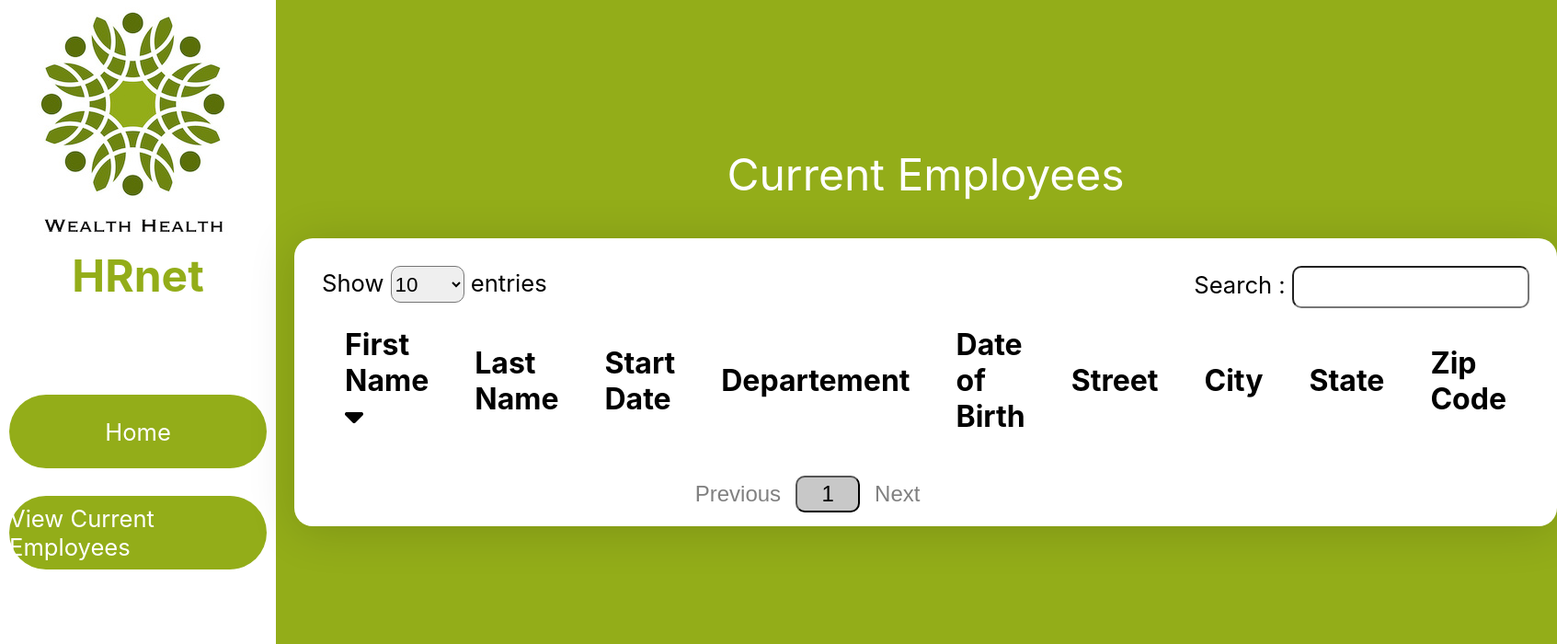
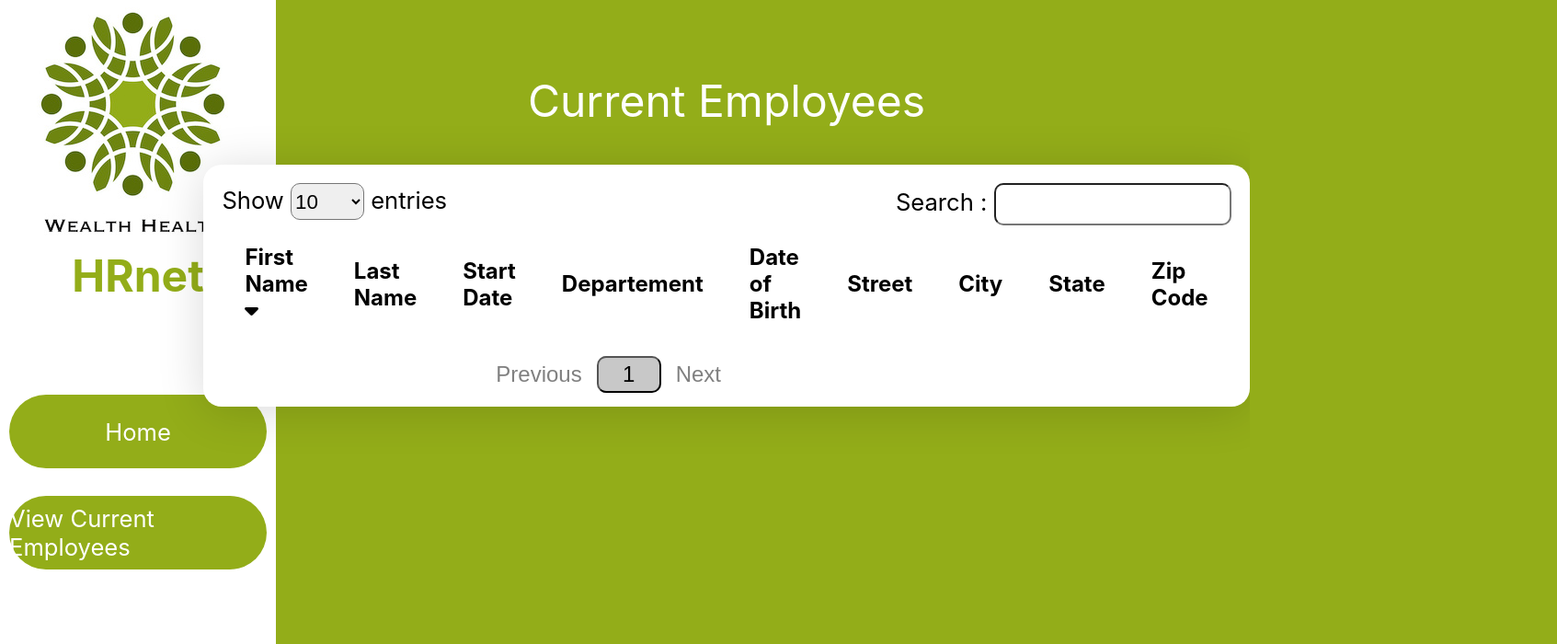
Before and after one commit to Alexlemars/boucher_alexis_14_24052022__Hrnet, a React (Create React App) app: page /employees in a window 1280 px wide. Shown: the top 700 px of the page at 92% size, 1693 px wide, since content can reach past the window. Built offline with nearby package versions, Linux system fonts and the light colour scheme.

Commit message:
Integration du module npmModal dans le projet

```diff
--- a/package.json
+++ b/package.json
@@ -3,6 +3,7 @@
   "version": "0.1.0",
   "private": true,
   "dependencies": {
+    "@alexlemars_75/npm-modal": "^0.1.0",
     "@fortawesome/fontawesome-svg-core": "^6.1.1",
     "@fortawesome/free-solid-svg-icons": "^6.1.1",
     "@fortawesome/react-fontawesome": "^0.1.18",
--- a/src/component/employees-form/EmployeesForm.jsx
+++ b/src/component/employees-form/EmployeesForm.jsx
@@ -11,7 +11,7 @@ import { addEmployee } from "../../redux/actions/addEmployee";
 import { departments } from "../../data/departments";
 import { states } from "../../data/states";
 
-export default function EmployeesForm() {
+export default function EmployeesForm({ handleVisible }) {
   const [firstName, setFirstName] = useState("");
   const [lastName, setLastName] = useState("");
   const [dateOfBirth, setDateOfBirth] = useState("");
@@ -21,7 +21,6 @@ export default function EmployeesForm() {
   const [state, setState] = useState("Alabama");
   const [zipCode, setZipCode] = useState("");
   const [department, setDepartment] = useState("Sales");
-  const [button, setButton] = useState(false);
 
   const [validation, setValidation] = useState(true);
 
@@ -82,7 +81,9 @@ export default function EmployeesForm() {
         department
       }))
 
+      handleVisible(e);
       clearInput()
+      setValidation(true);
 
     } else {
       setValidation(false);
--- a/src/pages/HomePage.jsx
+++ b/src/pages/HomePage.jsx
@@ -1,20 +1,33 @@
-import React from 'react'
+import React,{useState} from 'react'
 
 import Title from '../component/title/Title'
 import EmployeesForm from '../component/employees-form/EmployeesForm'
+
+import {Modal} from '@alexlemars_75/npm-modal'
 
 
 
 
 export default function HomePage() {
 
+  const [visible,setVisible] = useState(false)
+
+  const handleVisible = (e)=>{
+    e.preventDefault()
+    setVisible(true)
+  }
+  const handleNotVisible = (e)=>{
+    e.preventDefault()
+    setVisible(false)
+  }
+
 
   return (
     <div>
         <main className='home-page'>
             <Title title="Create Employees" className="home-page__subtitle"/>
-            <EmployeesForm/>
-
+            <EmployeesForm handleVisible={handleVisible}/>
+            <Modal message="Employee Created !"  className={visible ? 'modalVisible' : 'modalNotVisible'}  handleNotVisible={handleNotVisible}/>
         </main>
     </div>
   )
--- a/src/sass/components/_table.scss
+++ b/src/sass/components/_table.scss
@@ -1,7 +1,7 @@
 .table{
     &-container{
         background-color: $color-secondary;
-        padding: 30px;
+        padding: 20px;
         border-radius: 20px;
         box-shadow: 0 5px 50px rgba(0,0,0,0.15);
         position: relative;
@@ -16,11 +16,11 @@
         }
         & th{
             text-align: left;
-            font-size: 2rem;
+            font-size: 1.5rem;
             cursor: pointer;
         }
         & td{
-            font-size: 1.4rem;
+            font-size: 1.3rem;
             border-top: 1px solid rgba(0, 0, 0, 0.2);
             border-bottom: 1px solid rgba(0, 0, 0, 0.2);
         }
--- a/src/sass/pages/_employees-page.scss
+++ b/src/sass/pages/_employees-page.scss
@@ -4,13 +4,11 @@
     flex-direction: column;
     justify-content:center ;
     align-items: center;
-    position: absolute;
-    left: 25%;
-    top: 20%;
-
+    margin-left: 300px;
 
     &__title{
         margin-bottom: 40px;
+        margin-top: 80px;
         color: $color-secondary;
         font-size: 3rem;
     }
--- a/src/sass/pages/_home-page.scss
+++ b/src/sass/pages/_home-page.scss
@@ -6,16 +6,14 @@ body{
     flex-direction: column;
     justify-content: center;
     align-items: center;
-    position: absolute;
-    left: 40%;
-    top: 20%;
-    &__title{
-        color: $color-secondary;
-        font-size: 5rem;
-    }
+    margin-left:300px ;
+
+
+
 
     &__subtitle{
         color: $color-secondary;
         font-size: 3rem;
+        margin-top: 60px;
     }
 }
```
Also changed, not shown: 1 other file (tests, documents, lock files or other folders).
